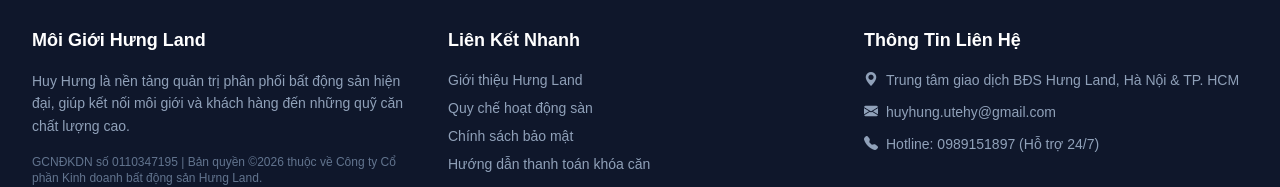
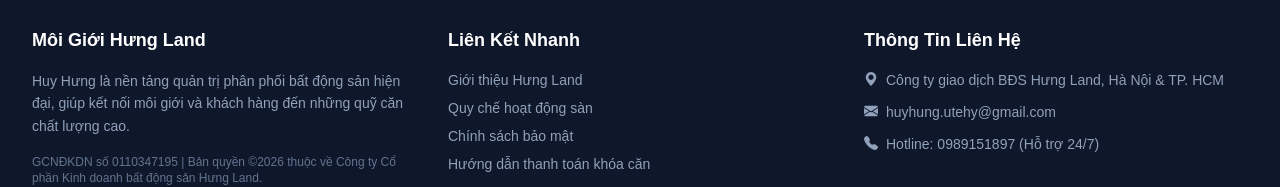
Before and after one commit to huyhung-Martech/web-tong, a Vue app in the folder frontend/: page /project-page in a window 1280 px wide. Shown: the part 1132-1319 px from the top of the page. Built offline with nearby package versions, Linux system fonts and the light colour scheme; no server answers.

Commit message:
style: update footer center to company

```diff
--- a/frontend/src/components/Footer.vue
+++ b/frontend/src/components/Footer.vue
@@ -29,7 +29,7 @@
         <ul class="space-y-3 text-sm">
           <li class="flex items-center gap-2">
             <i class="bi bi-geo-alt-fill text-accent"></i>
-            <span>Trung tâm giao dịch BĐS Hưng Land, Hà Nội & TP. HCM</span>
+            <span>Công ty giao dịch BĐS Hưng Land, Hà Nội & TP. HCM</span>
           </li>
           <li class="flex items-center gap-2">
             <i class="bi bi-envelope-fill text-accent"></i>
```
